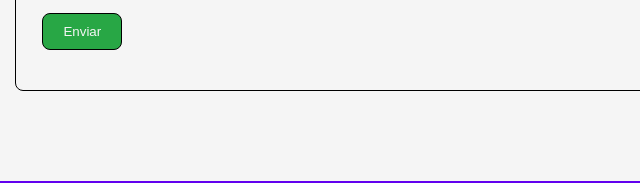
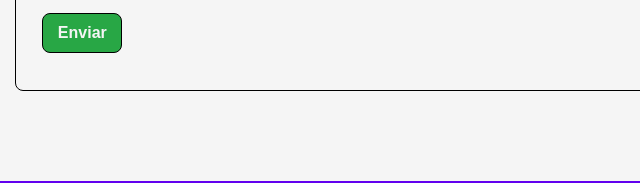
Before and after one commit to coderCadu/LandingCurriculum, a plain HTML site: page index.html in a window 1280 px wide. Shown: the part 2920-3103 px from the top of the page, 558-1198 px from the left. Drawn offline with Linux system fonts and the light colour scheme.

Commit message:
button font styling

```diff
--- a/assets/css/style.css
+++ b/assets/css/style.css
@@ -270,6 +270,8 @@ article#contato > form > div > textarea {
   border-radius: 8px;
   width: 80px;
   margin: 8px;
+  font-size: 1rem;
+  font-weight: bolder;
 }
 
 .btn-success {
```
